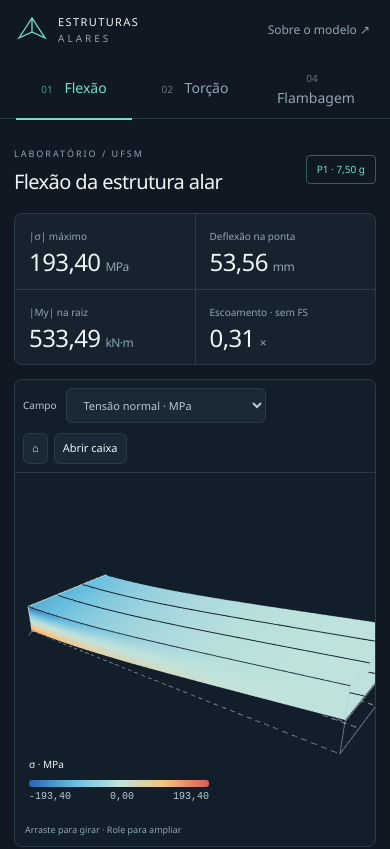
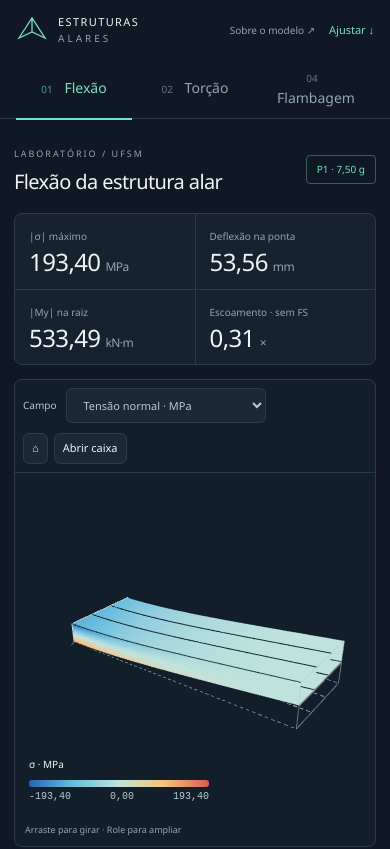
Before and after one commit to Raiagues/areonautical_structure, a website with bundled scripts: page web/index.html in a window 390 px wide. Shown: the top 849 px of the page. Built offline with nearby package versions, Linux system fonts and the light colour scheme.

Commit message:
Fit the complete 3D structure to mobile viewports and add parameter shortcuts

```diff
--- a/web/index.html
+++ b/web/index.html
@@ -13,10 +13,11 @@
   <a class="brand" href="./"><svg viewBox="0 0 32 32" aria-hidden="true"><path d="M3 24 16 4l13 20-13-6zM16 4v14"/></svg><span>ESTRUTURAS <b>ALARES</b></span></a>
   <nav class="tabs" aria-label="Análise"><button data-mode="bending" class="selected" aria-pressed="true"><small>01</small> Flexão</button><button data-mode="torsion" aria-pressed="false"><small>02</small> Torção</button><button data-mode="buckling" aria-pressed="false"><small>04</small> Flambagem</button></nav>
   <button id="about" class="quiet">Sobre o modelo ↗</button>
+  <a class="mobile-config" href="#parameters">Ajustar ↓</a>
 </header>
 <main class="workspace">
   <aside class="inputs" aria-label="Parâmetros da análise">
-    <div class="panel-heading"><span>CONFIGURAÇÃO</span><button id="reset" class="quiet">Restaurar</button></div>
+    <div class="panel-heading"><span>CONFIGURAÇÃO</span><a class="mobile-config" href="#analysis-title">Ver análise ↑</a><button id="reset" class="quiet">Restaurar</button></div>
     <form id="parameters">
       <fieldset><legend>Condição de voo</legend><div id="cases" class="cases" role="group" aria-label="Condições de voo"></div>
         <div class="three-fields"><label>n <span>g</span><input name="n" type="number" step="0.01" required></label><label>α <span>°</span><input name="alpha" type="number" step="0.1" required></label><label>V <span>m/s</span><input name="speed" type="number" step="1" required></label></div>
--- a/web/viewer.mjs
+++ b/web/viewer.mjs
@@ -26,7 +26,7 @@ export function fieldValue(r, panel, index, y, z, field, reinforced) {
 }
 export class WingViewer {
   constructor(element, onProbe) {
-    this.element = element; this.onProbe = onProbe; this.meshes = [];
+    this.element = element; this.onProbe = onProbe; this.meshes = []; this.autoFit = true;
     this.scene = new THREE.Scene();
     this.scene.background = new THREE.Color('#121e29');
     this.camera = new THREE.PerspectiveCamera(35, 1, 0.01, 500);
@@ -37,13 +37,15 @@ export class WingViewer {
     this.controls = new OrbitControls(this.camera, this.renderer.domElement);
     this.controls.enableDamping = false; this.controls.minDistance = 0.3; this.controls.maxDistance = 100;
     this.controls.addEventListener('change', () => this.draw());
+    this.controls.addEventListener('start', () => { this.autoFit = false; });
     this.scene.add(new THREE.HemisphereLight(0xe9f9ff, 0x506778, 2));
     const light = new THREE.DirectionalLight(0xffffff, 2); light.position.set(-4, 8, 5); this.scene.add(light);
     this.group = new THREE.Group(); this.scene.add(this.group);
     this.raycaster = new THREE.Raycaster();
     this.resize = new ResizeObserver(() => {
       const { width, height } = element.getBoundingClientRect();
-      this.renderer.setSize(width, height, false); this.camera.aspect = width / Math.max(1, height); this.camera.updateProjectionMatrix(); this.draw();
+      this.renderer.setSize(width, height, false); this.camera.aspect = width / Math.max(1, height); this.camera.updateProjectionMatrix();
+      if (this.result && this.autoFit) this.home(); else this.draw();
     });
     this.resize.observe(element);
     element.addEventListener('pointermove', e => this.probe(e));
@@ -57,10 +59,20 @@ export class WingViewer {
   }
   draw() { this.renderer.render(this.scene, this.camera); }
   home() {
-    const L = this.result?.p.span / 2 || 6, c = this.result?.p.chord || 2;
-    const size = Math.max(L, c * 2);
-    this.camera.position.set(size * 0.78, size * 0.7, size * 1.08);
-    this.controls.target.set(0, 0, 0); this.controls.update(); this.draw();
+    if (!this.result) return;
+    this.autoFit = true;
+    const box = new THREE.Box3().setFromObject(this.group), center = box.getCenter(new THREE.Vector3());
+    const direction = new THREE.Vector3(.78,.7,1.08).normalize();
+    const right = new THREE.Vector3(direction.z,0,-direction.x).normalize();
+    const up = new THREE.Vector3().crossVectors(direction,right).normalize();
+    const tanV = Math.tan(THREE.MathUtils.degToRad(this.camera.fov / 2)), tanH = tanV * this.camera.aspect;
+    let distance = 1;
+    for (const x of [box.min.x,box.max.x]) for (const y of [box.min.y,box.max.y]) for (const z of [box.min.z,box.max.z]) {
+      const point = new THREE.Vector3(x,y,z).sub(center);
+      distance = Math.max(distance,point.dot(direction) + Math.max(Math.abs(point.dot(right))/tanH,Math.abs(point.dot(up))/tanV));
+    }
+    this.camera.position.copy(center).addScaledVector(direction,distance*1.18);
+    this.controls.target.copy(center); this.controls.update(); this.draw();
   }
   point(x, y, z, original = false) {
     const r = this.result, index = Math.min(r.x.length - 1, Math.round(x / r.dx));
```
Also changed, not shown: web/style.css.
